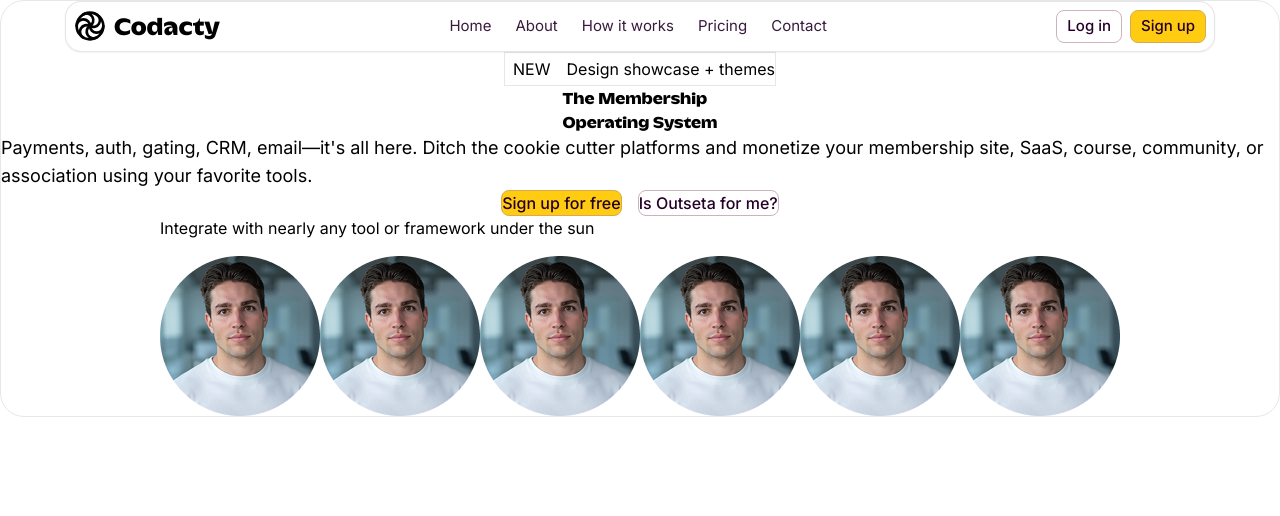
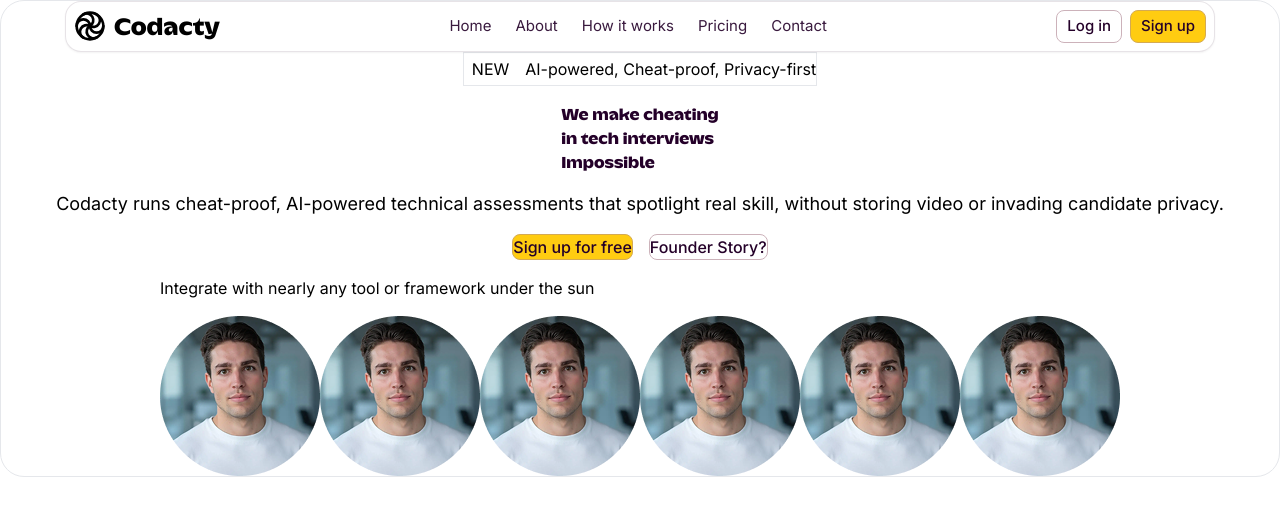
Before and after one commit to CodeStarGM/Codacty, a Next.js app: page / in a window 1280 px wide. Shown: the top 516 px of the page. Built offline with nearby package versions, Linux system fonts and the light colour scheme.

Commit message:
updates minor

```diff
--- a/src/sections/Hero.jsx
+++ b/src/sections/Hero.jsx
@@ -5,31 +5,30 @@ import React from "react";
 export default function Hero() {
   return (
     <>
-      <div className=" w-screen h-screen p-2">
+      <div className=" w-full h-full p-2">
         <div className="w-full h-full bg-gradient-to-br from-[#FFDDDE] via-[#FFF1BD] to-[#FFD84A] border rounded-3xl flex flex-col items-center justify-start py-2 md:py-4">
           <Navbar />
 
           {/* hero content */}
 
-          <div className="flex flex-col items-center justify-center py-14 space-y-8">
+          <div className="flex flex-col items-center justify-center pt-14 pb-4 space-y-4 lg:space-y-8">
             <div className="w-fit flex items-center gap-2 px-1 py-1 rounded-full border border-borderClr text-sm">
               <span className="bg-black text-xs  text-white rounded-full px-2 py-0.5 ">
                 NEW
               </span>
 
-              <p className="pr-1">Design showcase + themes </p>
+              <p className="pr-1"> AI-powered, Cheat-proof, Privacy-first </p>
             </div>
 
-            <h1 className="text-7xl text-center font-[family-name:var(--font-kaio)]  font-bold ">
-              The Membership
-              <br />
-              Operating System
+            <h1 className="text-4xl md:text-6xl lg:text-7xl text-center font-[family-name:var(--font-kaio)] text-[#240029] font-bold ">
+              We make cheating <br />
+              in tech interviews <br /> <span className="">Impossible</span>
             </h1>
 
             <h2 className="text-[#6E4D59] text-lg text-pretty max-w-xl md:max-w-4xl mx-auto text-center">
-              Payments, auth, gating, CRM, email—it's all here. Ditch the cookie
-              cutter platforms and monetize your membership site, SaaS, course,
-              community, or association using your favorite tools.
+              Codacty runs cheat-proof, AI-powered technical assessments that
+              spotlight real skill, without storing video or invading candidate
+              privacy.
             </h2>
 
             <div className="gap-4 flex items-center">
@@ -37,7 +36,7 @@ export default function Hero() {
                 Sign up for free
               </button>
               <button className="text-[#240029]  font-medium px-4 py-2 rounded-lg border border-[#CCB2BA] bg-white">
-                Is Outseta for me?
+                Founder Story?
               </button>
             </div>
 
@@ -46,7 +45,7 @@ export default function Hero() {
               <p className="text-[#6E4D59] text-sm text-center">
                 Integrate with nearly any tool or framework under the sun
               </p>
-              <div className="flex items-center gap-8">
+              <div className="flex flex-wrap items-center justify-center gap-6 lg:gap-8">
                 <img src="/person2.png" className="size-12 rounded-full" />
                 <img src="/person2.png" className="size-12 rounded-full" />
                 <img src="/person2.png" className="size-12 rounded-full" />
```
